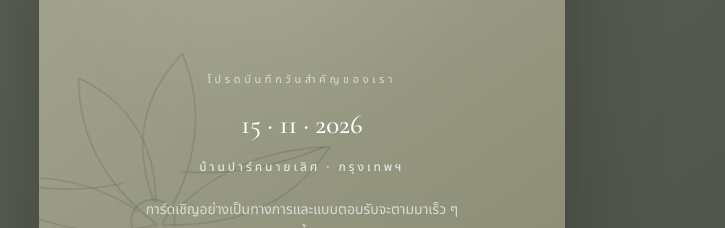
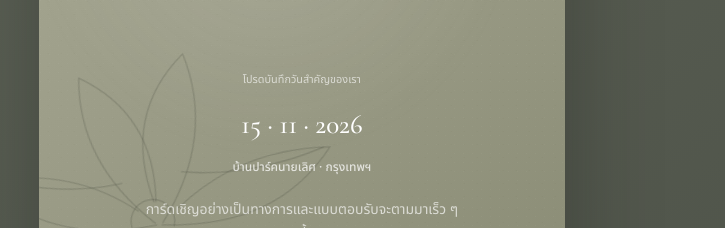
Before and after one commit to thasarito/tongter, a React (Vite) app: page / in a window 1280 px wide. Shown: the part 403-631 px from the top of the page, without its empty margins (338-1063 px from the left). Built offline with nearby package versions, Linux system fonts and the light colour scheme; no server answers; what hono would draw is missing.

Commit message:
Remove tracking from save-the-date supporting copy (#6)
* test: cover Thai save-the-date letter spacing

* fix: remove tracking from save-the-date copy

```diff
--- a/src/components/SaveTheDatePage.tsx
+++ b/src/components/SaveTheDatePage.tsx
@@ -231,7 +231,7 @@ export default function SaveTheDatePage({
           </div>
 
           <div className="save-date-rise save-date-delay-3 mx-auto w-full max-w-sm">
-            <p className="text-[0.62rem] uppercase tracking-[0.34em] text-white/64 sm:text-[0.68rem]">
+            <p className="text-[0.62rem] uppercase tracking-normal text-white/64 sm:text-[0.68rem]">
               {copy.saveTheDate}
             </p>
             <time
@@ -240,10 +240,10 @@ export default function SaveTheDatePage({
             >
               15 · 11 · 2026
             </time>
-            <p className="mt-2 text-[0.68rem] font-medium uppercase tracking-[0.24em] text-white/74 sm:text-xs">
+            <p className="mt-2 text-[0.68rem] font-medium uppercase tracking-normal text-white/74 sm:text-xs">
               {location}
             </p>
-            <p className="mx-auto mt-5 max-w-xs text-xs leading-6 text-white/67 sm:text-sm">
+            <p className="mx-auto mt-5 max-w-xs text-xs leading-6 tracking-normal text-white/67 sm:text-sm">
               {copy.invitationToFollow}
             </p>
 
```
Also changed, not shown: 1 other file (tests, documents, lock files or other folders).
